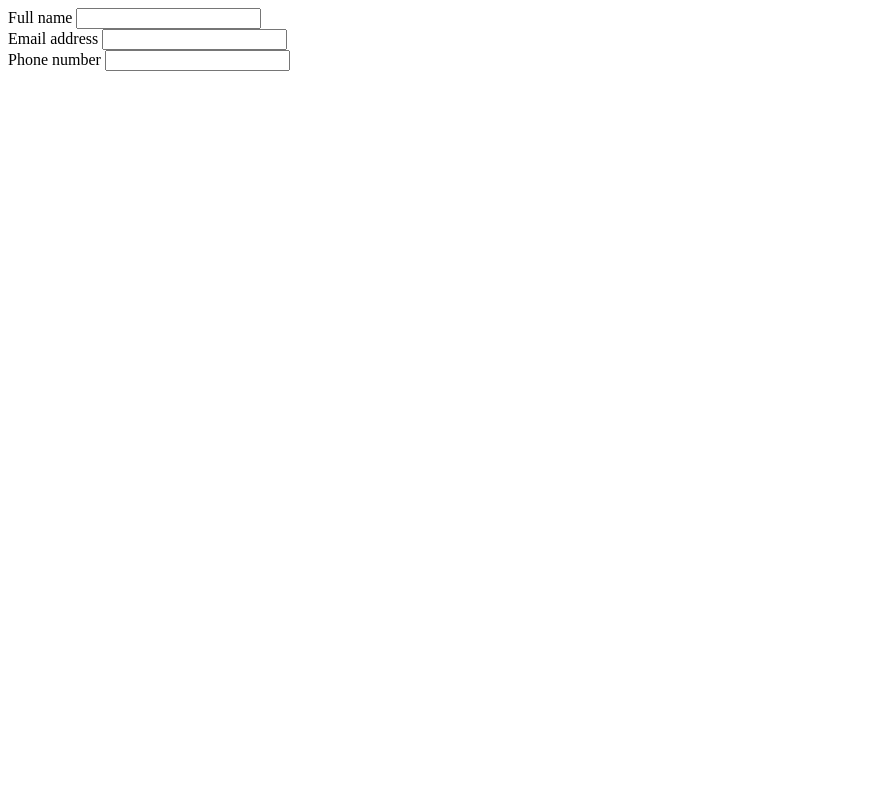
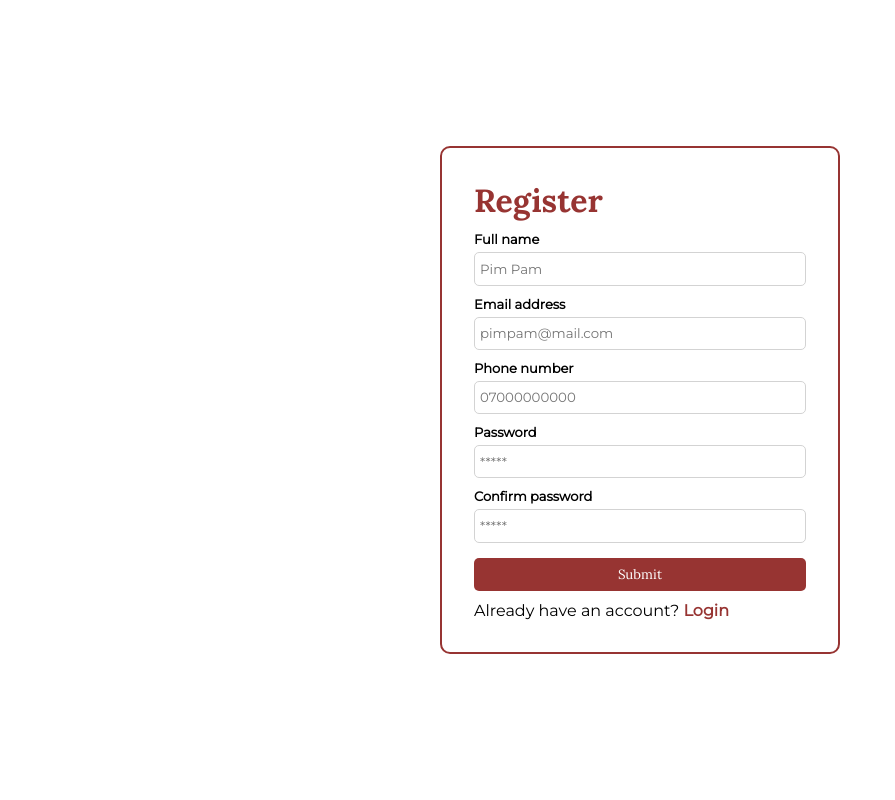
Before and after one commit to abdullah461/user-authentication-system, a Python web app: template website/templates/signup.html in a window 1280 px wide. Shown: the whole page, without its empty margins (0-895 px from the left). Run offline with Jinja, Linux system fonts and the light colour scheme; the template is opened without the code that fills it, so the values that code supplies are empty.

Commit message:
design sign up and login page

```diff
--- a/website/static/style.css
+++ b/website/static/style.css
@@ -0,0 +1,78 @@
+@import url('https://fonts.googleapis.com/css2?family=Lora:wght@400;700&family=Montserrat:wght@300;400&display=swap');
+
+* {
+    margin: 0px;
+    padding: 0px;
+    box-sizing: border-box;
+
+}
+/* font-family: 'Lora', serif;
+font-family: 'Montserrat', sans-serif; */
+
+.container {
+    width: 100vw;
+    height: 100vh;
+    background-color: white;
+    display: flex;
+    align-items: center;
+    justify-content: center;
+}
+.sign-up{
+    padding: 2em;
+    width: 25em;
+    height: auto;
+    border: 2px solid #973432;
+    border-radius: 10px;
+
+}
+
+h1{
+    font-family: 'lora', serif;
+    color:#973432;
+}
+
+p{
+    font-family: 'Montserrat', sans-serif;
+
+}
+p a{
+    color: #973432;
+    font-weight: 700;
+    text-decoration: none;
+}
+label{
+    font-family: 'Montserrat', sans-serif;
+    font-size: small;
+    font-weight: 700;
+}
+.input{
+    display: flex;
+    flex-direction: column;
+    margin-top: 10px;
+    gap: 5px;
+}
+input{
+    height: 2.5em;
+    padding: 5px;
+    border-radius: 5px;
+    border: 0.5px solid lightgray;
+    font-family: 'Montserrat', sans-serif;
+
+
+}
+
+form{
+    display: flex;
+    flex-direction: column;
+}
+form button{
+    margin-top: 15px;
+    padding: 0.6em;
+    margin-bottom: 10px;
+    border-style: none;
+    background-color: #973432;
+    border-radius: 5px;
+    cursor: pointer;
+    color: white;
+    font-family: 'lora', serif;
+}
--- a/website/templates/signup.html
+++ b/website/templates/signup.html
@@ -10,18 +10,32 @@
     <div class="container">
         <div class="sign-up">
             <form action="#">
-                <div>
-                    <label for="name">Full name</label>
-                    <input type="text" name="fullname" id="fullname">
+                <div class="inputs">
+                    <h1>Register</h1>
+                    <div class="input">
+                        <label for="name">Full name</label>
+                        <input type="text" name="fullname" id="fullname" placeholder="Pim Pam">
+                    </div>
+                    <div class="input">
+                        <label for="email">Email address</label>
+                        <input type="email" name="email" id="email" placeholder="pimpam@mail.com">
+                    </div>
+                    <div class="input">
+                        <label for="phone">Phone number</label>
+                        <input type="tel" name="phone" id="phone" placeholder="07000000000">
+                    </div>
+                    <div class="input">
+                        <label for="password">Password</label>
+                        <input type="password" name="password" id="password" placeholder="*****">
+                    </div>
+                    <div class="input">
+                        <label for="confirm_password">Confirm password</label>
+                        <input type="confirm_password" name="confirm_password" id="confirm_password" placeholder="*****">
+                    </div>
                 </div>
-                <div>
-                    <label for="email">Email address</label>
-                    <input type="email" name="email" id="email">
-                </div>
-                <div>
-                    <label for="phone">Phone number</label>
-                    <input type="number" name="phone" id="phone">
-                </div>
+
+                <button type="submit">Submit</button>
+                <p>Already have an account? <a href="./login.html">Login</a></p>
             </form>
         </div>
     </div>
```
Also changed, not shown: website/templates/login.html (added, +31 -0 lines).
